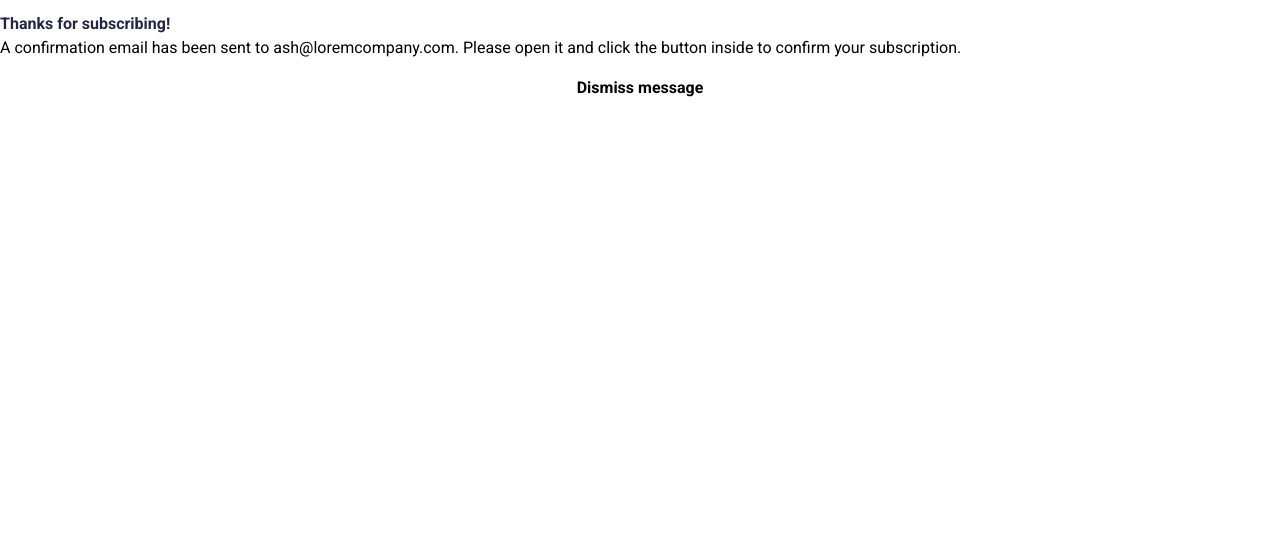
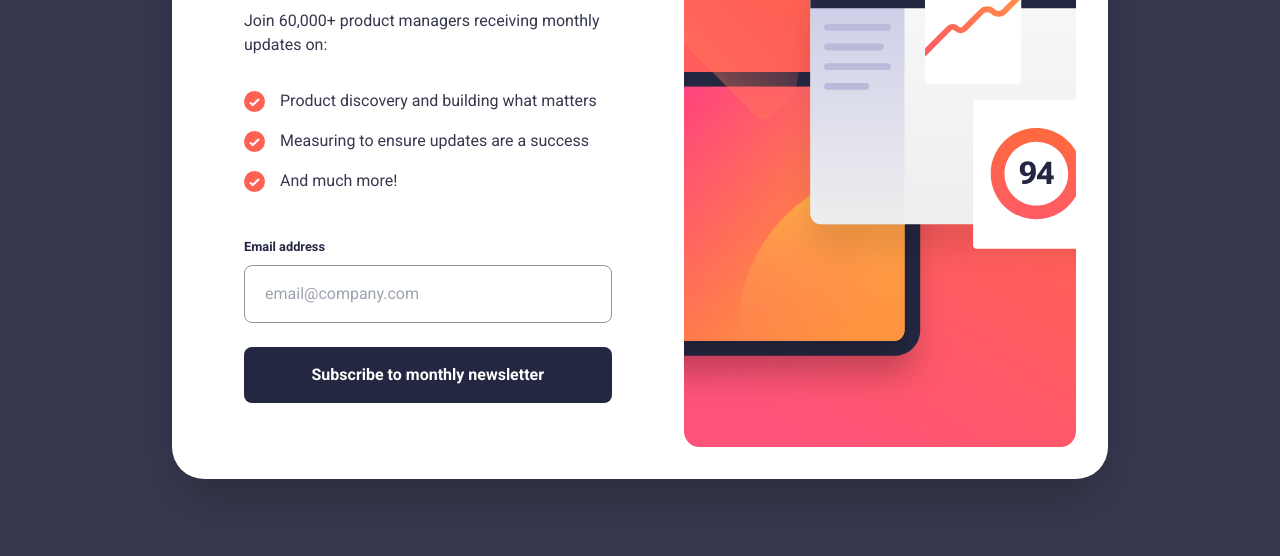
Before and after one commit to ArthurWiliams/newsletter-sign-up-with-success-message, a website built with Parcel: page src/index.html in a window 1280 px wide. Shown: the part 244-800 px from the top of the page. Built offline with nearby package versions, Linux system fonts and the light colour scheme.

Commit message:
chore: Add page structure and styling

```diff
--- a/src/index.html
+++ b/src/index.html
@@ -1,5 +1,8 @@
 <!DOCTYPE html>
-<html lang="en">
+<html
+  lang="en"
+  class="text-charcoal-grey selection:text-white selection:bg-dark-slate-grey lg:bg-charcoal-grey"
+>
   <head>
     <meta charset="UTF-8" />
     <meta name="viewport" content="width=device-width, initial-scale=1.0" />
@@ -25,44 +28,88 @@
     <link rel="stylesheet" href="./index.css" />
   </head>
   <body>
-    <main>
-      <h1>Stay updated!</h1>
+    <main class="w-full lg:flex lg:items-center lg:min-h-screen lg:p-4">
+      <div
+        id="subscribe-page"
+        class="lg:flex lg:flex-row-reverse lg:p-8 lg:rounded-[2rem] bg-white lg:shadow-2xl lg:mx-auto lg:w-3/4"
+      >
+        <picture class="lg:basis-[45%]">
+          <source
+            media="(min-width: 800px)"
+            srcset="../assets/images/illustration-sign-up-desktop.svg"
+          />
+          <img
+            src="../assets/images/illustration-sign-up-mobile.svg"
+            alt="sign-up illustration"
+            class="w-full"
+          />
+        </picture>
+        <div
+          class="px-6 my-6 lg:basis-[55%] lg:self-center lg:pl-10 lg:pr-[4.5rem]"
+        >
+          <h1 class="text-[2.5rem] lg:text-[3.5rem] mb-4">Stay updated!</h1>
 
           <p>Join 60,000+ product managers receiving monthly updates on:</p>
 
-      <ul>
-        <li>Product discovery and building what matters</li>
-        <li>Measuring to ensure updates area success</li>
-        <li>And much more!</li>
+          <ul class="list-none my-8">
+            <li class="bg-checkmark bg-no-repeat bg-[left_top_1.2px] pl-9">
+              Product discovery and building what matters
+            </li>
+            <li class="bg-checkmark bg-no-repeat bg-[left_top_1.2px] pl-9">
+              Measuring to ensure updates are a success
+            </li>
+            <li class="bg-checkmark bg-no-repeat bg-[left_top_1.2px] pl-9">
+              And much more!
+            </li>
           </ul>
 
-      <form novalidate>
-        <div>
-          <div>
+          <form id="newsletter-form" class="space-y-6 mt-11" novalidate>
+            <div class="space-y-2">
+              <div class="flex justify-between text-[0.8rem]">
                 <label for="email">Email address</label>
-            <span id="emailError"></span>
+                <span id="email-error" class="text-tomato-800"></span>
               </div>
               <input
                 type="email"
                 name="email"
                 id="email"
+                class="field"
+                required
                 placeholder="email@company.com"
-            aria-describedby="emailError"
+                aria-describedby="email-error"
+                aria-required="true"
               />
             </div>
+            <button type="submit" class="button">
+              Subscribe to monthly newsletter
+            </button>
+          </form>
+        </div>
+      </div>
 
-        <button type="submit">Subscribe to monthly newsletter</button>
-      </form>
+      <article
+        class="w-full min-h-screen p-6 bg-white hidden grid-rows-[1.2fr_0.8fr] items-end space-y-4 lg:space-y-8 lg:grid-rows-none lg:min-h-0 lg:p-16 lg:rounded-[2rem] lg:shadow-2xl lg:w-2/5 lg:mx-auto"
+        id="success-page"
+      >
+        <header class="basis-1/2">
+          <img
+            src="../assets/images/icon-success.svg"
+            alt="success checkmark"
+            class="mb-10"
+          />
+          <h2 class="text-[2.5rem]/[1] lg:text-[3.5rem] mb-6">
+            Thanks for subscribing!
+          </h2>
+          <p>
+            A confirmation email has been sent to
+            <a id="user-email">ash@loremcompany.com</a>. Please open it and
+            click the button inside to confirm your subscription.
+          </p>
+        </header>
 
-      <article>
-        <h2>Thanks for subscribing!</h2>
-
-        <p>
-          A confirmation email has been sent to ash@loremcompany.com. Please
-          open it and click the button inside to confirm your subscription.
-        </p>
-
-        <button type="button">Dismiss message</button>
+        <button type="button" id="dismiss-button" class="button">
+          Dismiss message
+        </button>
       </article>
     </main>
 
```
Lines whose indentation alone changed are shown as unchanged.
